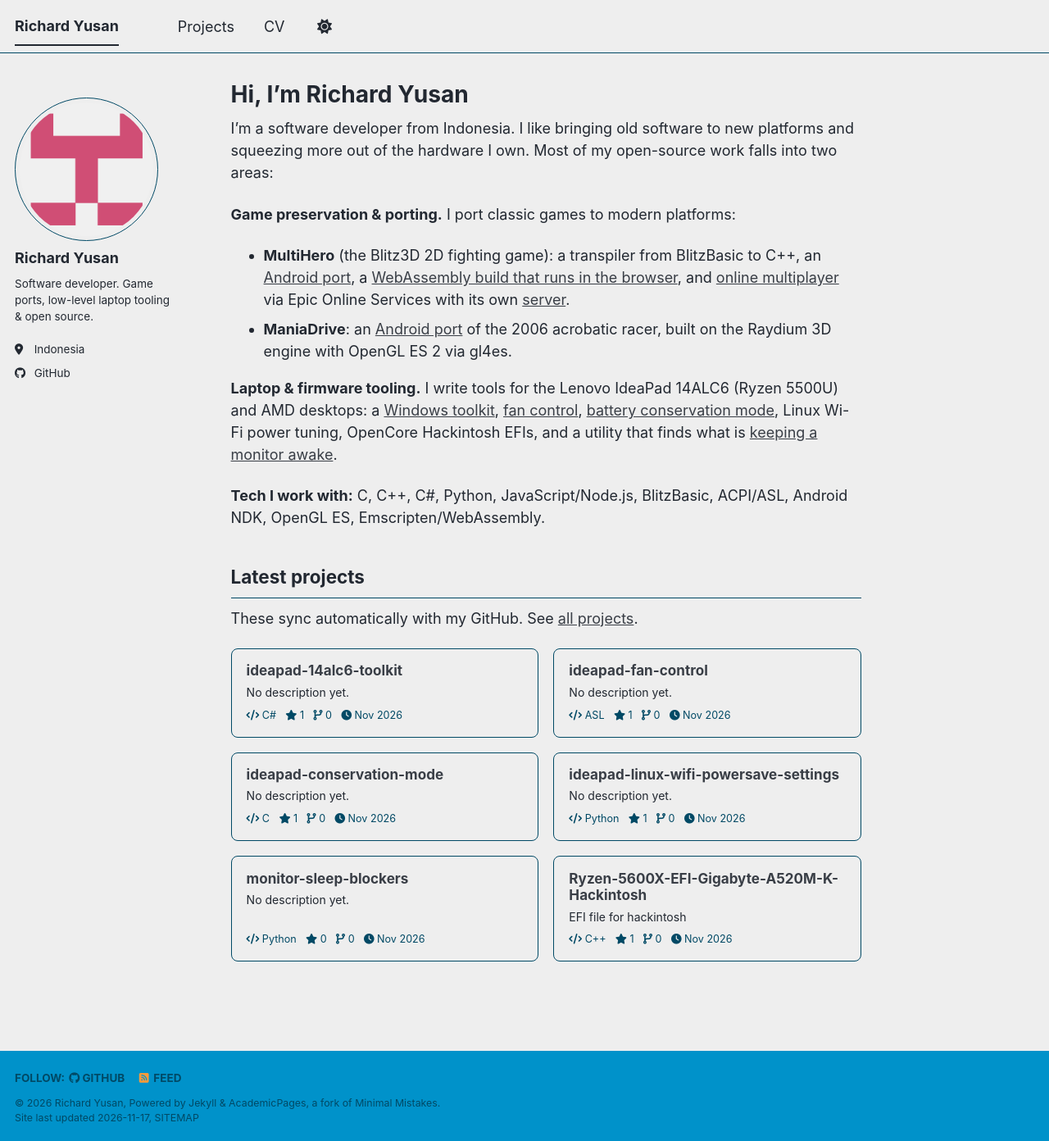
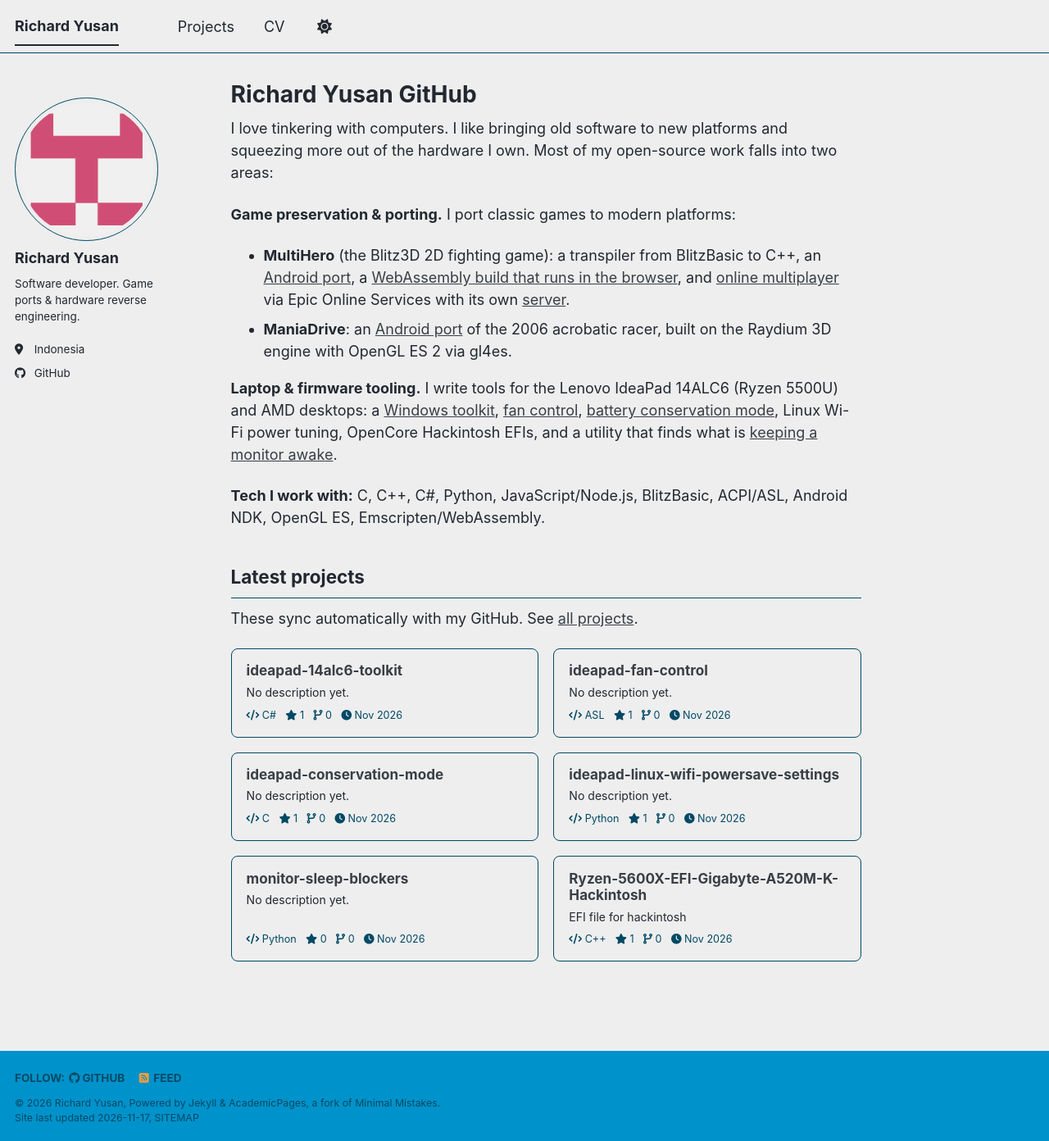
Before and after one commit to richardyusan/richardyusan.github.io, a Jekyll site: the page built from _pages/about.md, in a window 1280 px wide and 1392 px high. Shown: the whole window at 82% size. Built offline with Jekyll 4.4.1, drawn with Linux system fonts in a browser that asks for light colours; a script bundle is joined from its source files by our own code; a style sheet for code colours, icons or effects is not loaded.

Commit message:
Update homepage title, intro and sidebar bio

```diff
--- a/_config.yml
+++ b/_config.yml
@@ -26,7 +26,7 @@ author:
   avatar           : "profile.png"
   name             : "Richard Yusan"
   pronouns         : # example: "she/her"
-  bio              : "Software developer. Game ports, low-level laptop tooling & open source."
+  bio              : "Software developer. Game ports & hardware reverse engineering."
   location         : "Indonesia"
   employer         :
   uri              : # URL
--- a/_pages/about.md
+++ b/_pages/about.md
@@ -1,13 +1,13 @@
 ---
 permalink: /
-title: "Hi, I'm Richard Yusan"
+title: "Richard Yusan GitHub"
 author_profile: true
 redirect_from:
   - /about/
   - /about.html
 ---
 
-I'm a software developer from Indonesia. I like bringing old software to new platforms and squeezing more out of the hardware I own. Most of my open-source work falls into two areas:
+I love tinkering with computers. I like bringing old software to new platforms and squeezing more out of the hardware I own. Most of my open-source work falls into two areas:
 
 **Game preservation & porting.** I port classic games to modern platforms:
 
```
